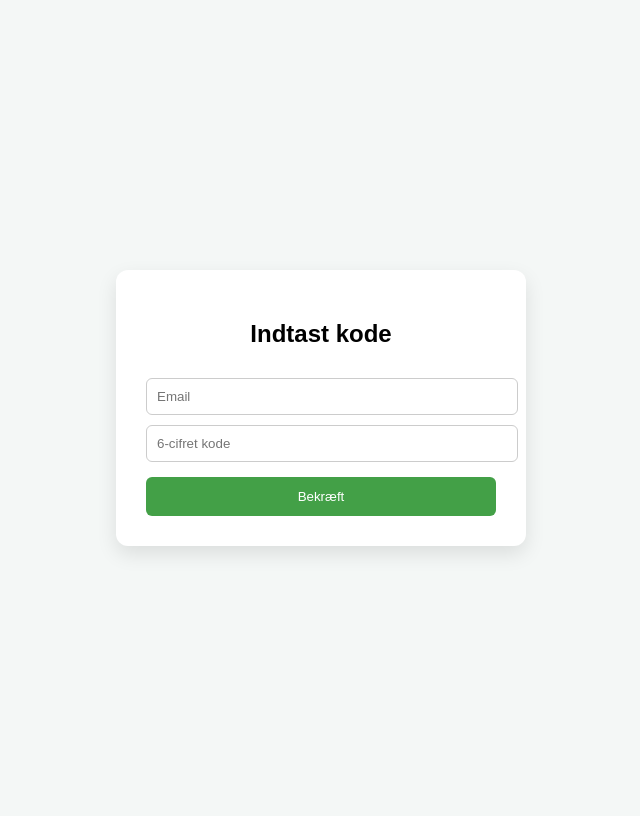
After one commit to hojgfd/Eksamensprojekt_DDU_Server, a Flask app: page /verify-code in a window 1280 px wide. The commit adds this page. Shown: the whole page, without its empty margins (319-959 px from the left). Run offline with Flask 3, Linux system fonts and the light colour scheme.

Commit message:
Har tilføjet et email recovery

```diff
--- a/app.py
+++ b/app.py
@@ -2,26 +2,33 @@ from flask import Flask, render_template, request, redirect, url_for, jsonify, s
 import sqlite3
 import os
 from datetime import datetime, timedelta
-from auth import auth # fra https://github.com/hojgfd/Eksamensprojekt-Informatik/blob/main/server/flask_app.py
+
+app = Flask(__name__, template_folder=os.path.join(os.path.dirname(__file__), 'templates'))
+app.secret_key = "JWT_SECRET"
+
+# -------------------------
+# DATABASE
+# -------------------------
+BASE_DIR = os.path.dirname(os.path.abspath(__file__))
+DB = os.path.join(BASE_DIR, "data.db")
+
+def get_db():
+    conn = sqlite3.connect(DB)
+    conn.row_factory = sqlite3.Row
+    return conn
+
+
+# -------------------------
+# IMPORT BLUEPRINTS (EFTER APP + get_db)
+# -------------------------
+from auth import auth
 from routes.auth_api import auth_api
 from routes.todo_api import todo_api
 from tokens import token_required
 
-app = Flask(__name__, template_folder=os.path.join(os.path.dirname(__file__), 'templates'))
-app.secret_key = "JWT_SECRET" # fra https://github.com/hojgfd/Eksamensprojekt-Informatik/blob/main/server/flask_app.py
-app.register_blueprint(auth) # fra https://github.com/hojgfd/Eksamensprojekt-Informatik/blob/main/server/flask_app.py
+app.register_blueprint(auth)
 app.register_blueprint(auth_api)
 app.register_blueprint(todo_api)
-
-
-BASE_DIR = os.path.dirname(os.path.abspath(__file__))
-DB = os.path.join(BASE_DIR, "data.db")
-
-
-def get_db(): #funktion fra https://github.com/hojgfd/Eksamensprojekt-Informatik/blob/main/server/database.py
-    conn = sqlite3.connect(DB)
-    conn.row_factory = sqlite3.Row
-    return conn
 
 # INIT DATABASE
 def init_db():
@@ -40,6 +47,9 @@ def init_db():
                        KEY
                        AUTOINCREMENT,
                        username
+                       TEXT
+                       UNIQUE,
+                       email
                        TEXT
                        UNIQUE,
                        password
@@ -108,6 +118,30 @@ def init_db():
                    )
                    """)
 
+    cursor.execute("""
+                   CREATE TABLE IF NOT EXISTS password_resets
+                   (
+                       id
+                       INTEGER
+                       PRIMARY
+                       KEY
+                       AUTOINCREMENT,
+                       user_id
+                       INTEGER,
+                       code
+                       TEXT,
+                       expires_at
+                       TEXT,
+                       FOREIGN
+                       KEY
+                   (
+                       user_id
+                   ) REFERENCES users
+                   (
+                       id
+                   )
+                       )
+                   """)
 
 
     # Indsæt dummy data hvis tabellen er tom
--- a/auth.py
+++ b/auth.py
@@ -1,7 +1,13 @@
 #HELE FIL FRA https://github.com/hojgfd/Eksamensprojekt-Informatik/blob/main/server/auth.py
-from flask import Blueprint, render_template, request, redirect, session
-from models import create_user, get_user
+from flask import Blueprint, render_template, request, redirect, session, url_for
+from models import create_user, get_user, get_user_by_email, update_password
 from werkzeug.security import check_password_hash
+import random
+import string
+from datetime import datetime, timedelta
+from models import get_db
+import smtplib
+from email.mime.text import MIMEText
 
 
 auth = Blueprint("auth", __name__)
@@ -10,6 +16,7 @@ auth = Blueprint("auth", __name__)
 def register():
     if request.method == "POST":
         username = request.form["username"].strip()
+        email = request.form["email"].strip()
         password = request.form["password"].strip()
 
         if get_user(username):
@@ -18,12 +25,10 @@ def register():
                 error="Brugernavnet findes allerede!"
             )
 
-        create_user(username, password)
+        create_user(username, email, password)
         return redirect("/login")
 
     return render_template("register.html")
-
-
 
 
 @auth.route("/login", methods=["GET", "POST"])
@@ -43,8 +48,101 @@ def login():
 
     return render_template("login.html")
 
-
 @auth.route("/logout")
 def logout():
     session.clear()
     return redirect("/login")
+
+@auth.route("/forgot-password", methods=["GET", "POST"])
+def forgot_password():
+    if request.method == "POST":
+        email = request.form["email"]
+
+        user = get_user_by_email(email)
+        if not user:
+            return render_template("forgot_password.html", error="Email findes ikke")
+
+        code = ''.join(random.choices(string.digits, k=6))
+        expires = datetime.now() + timedelta(minutes=10)
+
+        db = get_db()
+        db.execute(
+            "INSERT INTO password_resets (user_id, code, expires_at) VALUES (?, ?, ?)",
+            (user["id"], code, expires.strftime("%Y-%m-%d %H:%M:%S"))
+        )
+        db.commit()
+        db.close()
+
+        # SEND MAIL (VIGTIGT)
+        send_email(email, code)
+
+        return render_template(
+            "forgot_password.html",
+            success="Kode er sendt til din email"
+        )
+
+    return render_template("forgot_password.html")
+
+@auth.route("/verify-code", methods=["GET", "POST"])
+def verify_code():
+    if request.method == "POST":
+        email = request.form["email"]
+        code = request.form["code"]
+
+        user = get_user_by_email(email)
+        if not user:
+            return render_template("verify_code.html", error="Fejl i email")
+
+        db = get_db()
+        reset = db.execute(
+            "SELECT * FROM password_resets WHERE user_id=? AND code=?",
+            (user["id"], code)
+        ).fetchone()
+
+        if not reset:
+            return render_template("verify_code.html", error="Forkert kode")
+
+        return redirect(url_for("auth.reset_password", user_id=user["id"]))
+
+    return render_template("verify_code.html")
+
+@auth.route("/reset-password/<int:user_id>", methods=["GET", "POST"])
+def reset_password(user_id):
+    if request.method == "POST":
+        password = request.form["password"]
+        confirm = request.form["confirm"]
+
+        if password != confirm:
+            return render_template("reset_password.html", error="Passwords matcher ikke")
+
+        update_password(user_id, password)
+
+        return redirect("/login")
+
+    return render_template("reset_password.html")
+
+def send_email(to_email, code):
+    import smtplib
+    from email.mime.text import MIMEText
+
+    sender_email = "dduprojekt@gmail.com"
+    sender_password = "yerg znme rlnw afiu"
+
+    msg = MIMEText(f"""
+Din recovery kode er: {code}
+
+Koden udløber om 10 minutter.
+""")
+
+    msg["Subject"] = "DDU Projekt - Password reset"
+    msg["From"] = f"DDU Projekt <{sender_email}>"
+    msg["To"] = to_email
+
+    server = smtplib.SMTP("smtp.gmail.com", 587)
+    server.starttls()
+
+    server.login(sender_email, sender_password)
+
+    server.sendmail(sender_email, to_email, msg.as_string())
+
+    server.quit()
--- a/templates/login.html
+++ b/templates/login.html
@@ -97,6 +97,9 @@
             <input type="text" name="username" placeholder="Brugernavn" required>
             <input type="password" name="password" placeholder="Kodeord" required>
             <button type="submit">Login</button>
+            <a href="/forgot-password" class="link" style="display:block;margin-top:10px;">
+    Glemt adgangskode?
+</a>
         </form>
         <a href="/register" class="link">Opret bruger</a>
     </div>
--- a/templates/register.html
+++ b/templates/register.html
@@ -113,6 +113,7 @@
 
         <form method="POST" id="register-form">
             <input type="text" name="username" placeholder="Brugernavn" required>
+            <input type="email" name="email" placeholder="Email" required>
             <input type="password" name="password" placeholder="Kodeord" required>
             <button type="submit">Opret bruger</button>
         </form>
--- /dev/null
+++ b/templates/verify_code.html
@@ -0,0 +1,69 @@
+<!DOCTYPE html>
+<html>
+<head>
+    <title>Bekræft kode</title>
+    <style>
+        body {
+            font-family: Arial;
+            background: #f4f7f6;
+            display: flex;
+            justify-content: center;
+            align-items: center;
+            height: 100vh;
+        }
+
+        .container {
+            background: white;
+            padding: 30px;
+            border-radius: 12px;
+            width: 350px;
+            text-align: center;
+            box-shadow: 0 8px 20px rgba(0,0,0,0.1);
+        }
+
+        input {
+            width: 100%;
+            padding: 10px;
+            margin-top: 10px;
+            border-radius: 6px;
+            border: 1px solid #ccc;
+        }
+
+        button {
+            margin-top: 15px;
+            width: 100%;
+            padding: 12px;
+            background: #43a047;
+            color: white;
+            border: none;
+            border-radius: 6px;
+        }
+
+        button:hover {
+            background: #2e7d32;
+        }
+
+        .error {
+            color: red;
+            margin-top: 10px;
+        }
+    </style>
+</head>
+<body>
+
+<div class="container">
+    <h2>Indtast kode</h2>
+
+    <form method="POST">
+        <input type="email" name="email" placeholder="Email" required>
+        <input type="text" name="code" placeholder="6-cifret kode" required>
+        <button>Bekræft</button>
+    </form>
+
+    {% if error %}
+        <div class="error">{{ error }}</div>
+    {% endif %}
+</div>
+
+</body>
+</html>
```
Also changed, not shown: models.py (+24 -3 lines), templates/forgot_password.html (added, +68 -0 lines), templates/reset_password.html (added, +69 -0 lines).
